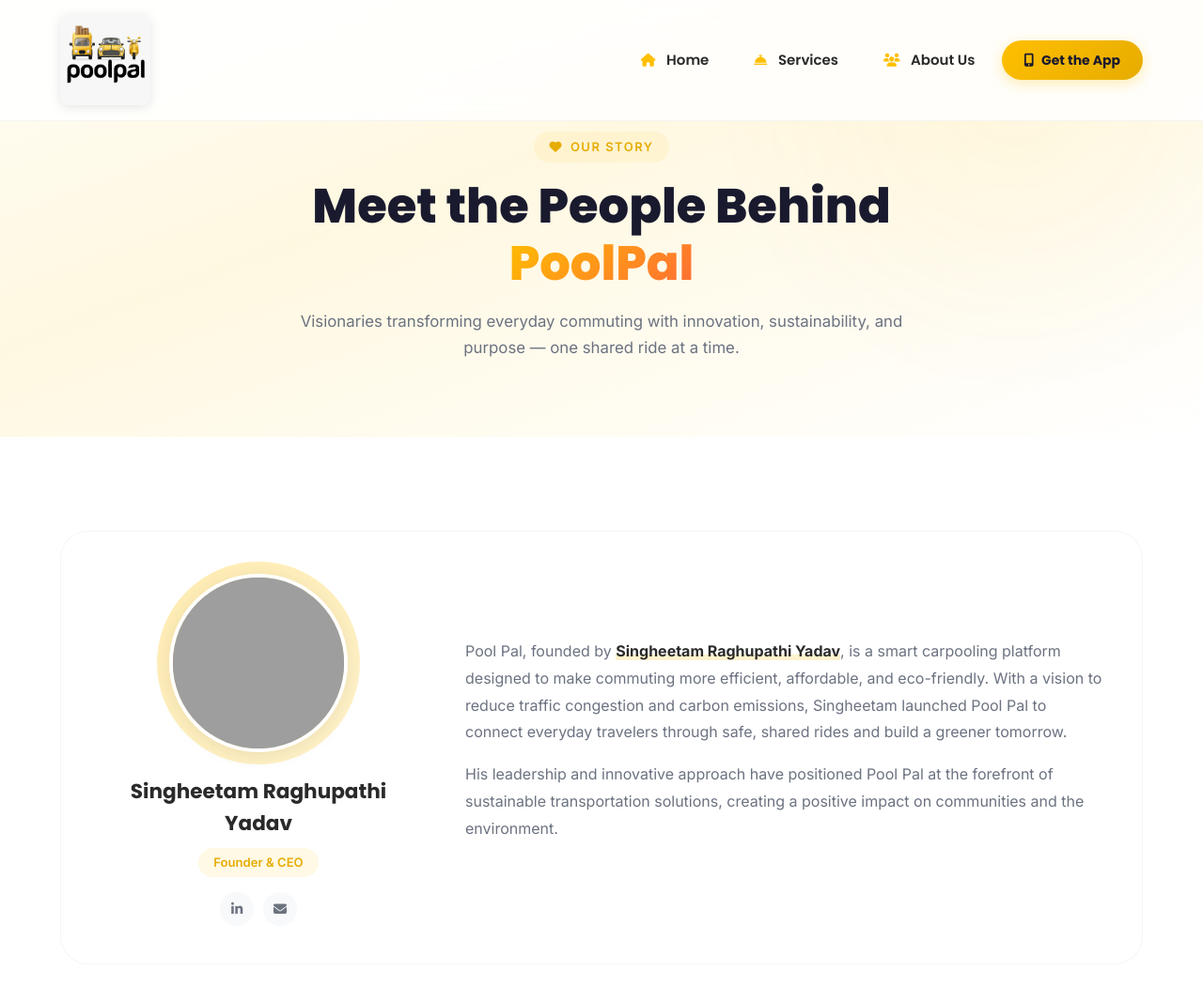
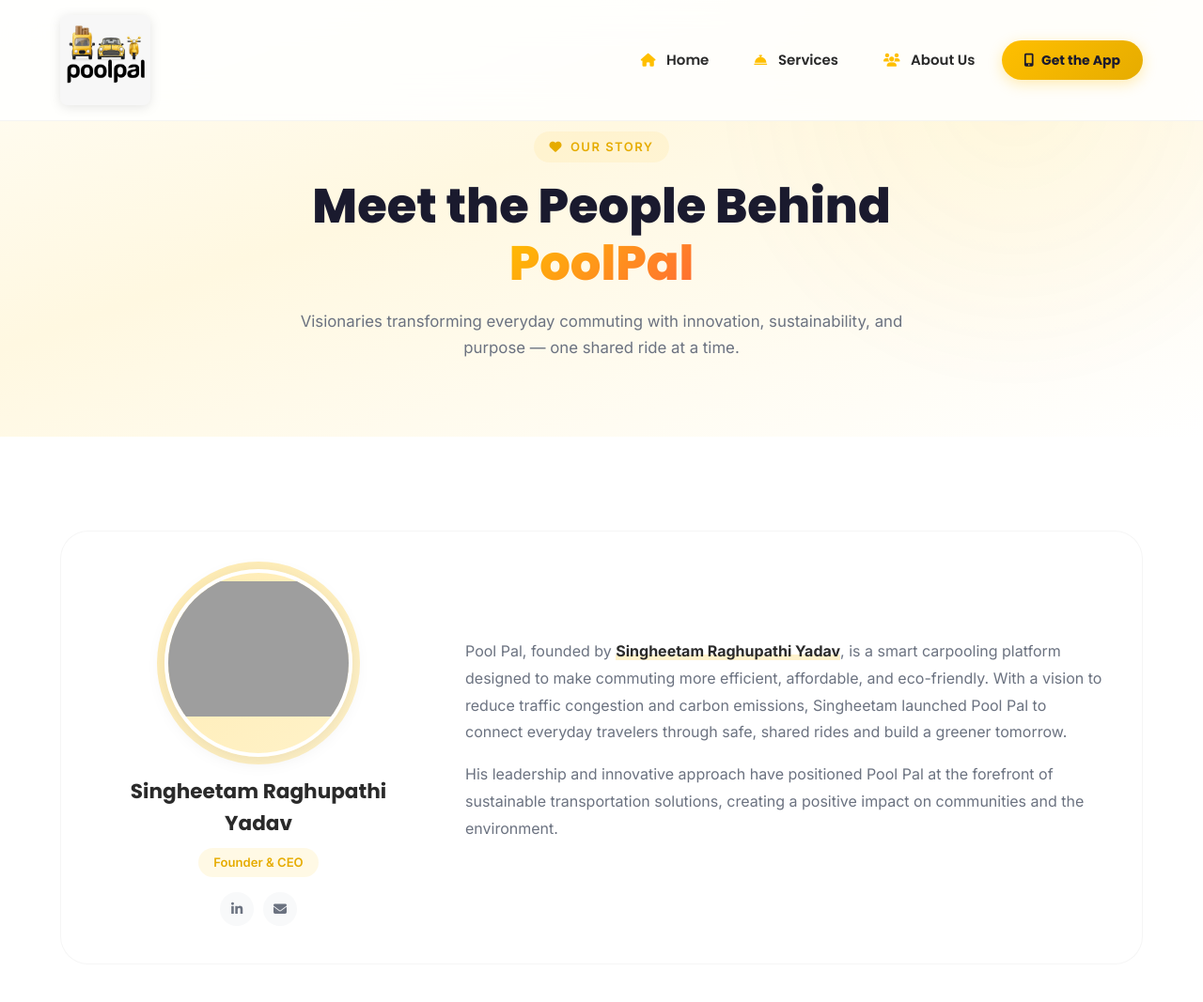
Before and after one commit to hemanth2731441/Poolpal, a PHP site: page /aboutus.php in a window 1280 px wide. Shown: the top 1067 px of the page at 94% size. Run offline with PHP 8.4, Linux system fonts and the light colour scheme; grey boxes are pictures that could not be loaded.

Commit message:
Improve founder1 clarity and framing

```diff
--- a/aboutus.php
+++ b/aboutus.php
@@ -23,7 +23,7 @@ include 'nav.php';
         <!-- Founder 1 -->
         <div class="founder-row reveal">
           <div class="founder-photo">
-            <div class="founder-img-wrap" style="--founder-focus: 50% 22%; --founder-scale: 0.95;">
+            <div class="founder-img-wrap" style="--founder-fit: contain; --founder-focus: 50% 20%;">
               <img src="images/founder1.jpeg" alt="Singheetam Raghupathi Yadav" onerror="this.src='images/default.jpg'" />
             </div>
             <h3 class="founder-name">Singheetam Raghupathi Yadav</h3>
--- a/css/poolpal-marketing.css
+++ b/css/poolpal-marketing.css
@@ -1871,19 +1871,18 @@ img {
 .founder-img-wrap img {
   width: 100%;
   height: 100%;
-  object-fit: cover;
+  object-fit: var(--founder-fit, cover);
   object-position: var(--founder-focus, 50% 50%);
   border-radius: 50%;
   border: 4px solid var(--white);
   box-shadow: var(--shadow-md);
   position: relative;
   z-index: 1;
-  transform: scale(var(--founder-scale, 1));
   transition: transform var(--transition-smooth);
 }
 
 .founder-row:hover .founder-img-wrap img {
-  transform: scale(calc(var(--founder-scale, 1) + 0.05));
+  transform: scale(1.03);
 }
 
 .founder-name {
```
